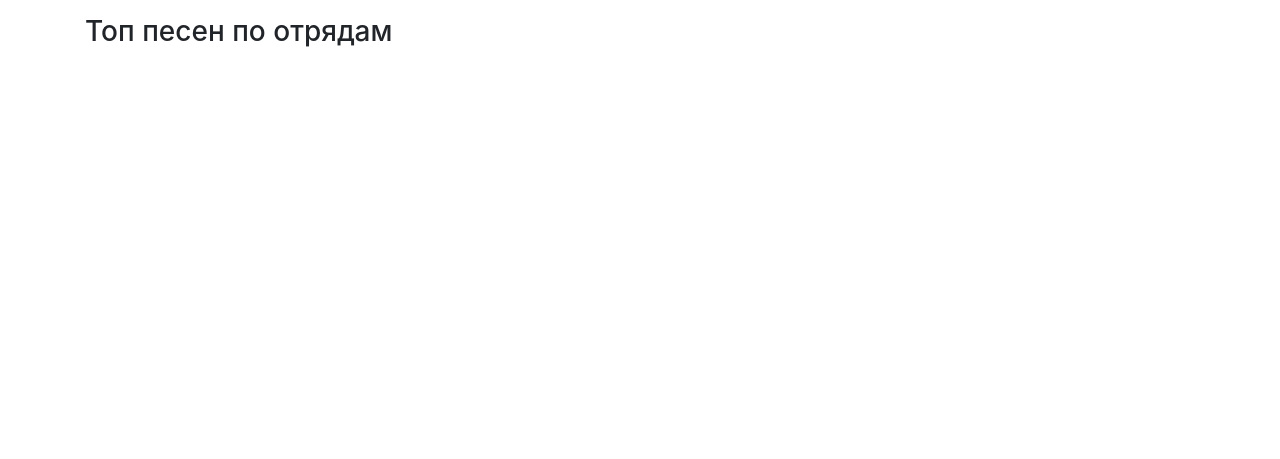
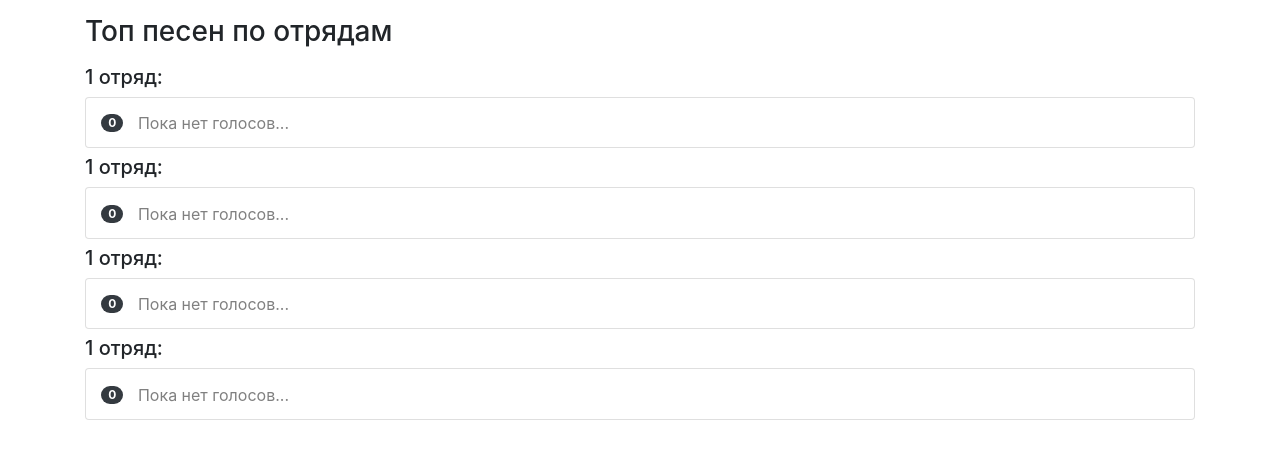
Before and after one commit to deffuseyou/vympel.one, a Flask app: template templates/squad_rating.html in a window 1280 px wide. Shown: the top 459 px of the page. Run offline with Flask 3, Linux system fonts and the light colour scheme; the template is opened without the code that fills it, so the values that code supplies are empty; some libraries are stand-ins or nearby versions.

Commit message:
add nothing in squad

```diff
--- a/templates/squad_rating.html
+++ b/templates/squad_rating.html
@@ -46,7 +46,6 @@
     {% if sq1|length != 0 %}
         <h5>1 отряд: </h5>
         <ul class="list-group">
-            {{ sq4 }}
             {% for song in sq1 %}
                 <li class="list-group-item">
                     <span class="badge badge-dark badge-pill rating-badge">{{ song[0] }}</span>
@@ -56,6 +55,16 @@
                     </div>
                 </li>
             {% endfor %}
+        </ul>
+    {% else %}
+        <h5>1 отряд: </h5>
+        <ul class="list-group">
+            <li class="list-group-item">
+                <span class="badge badge-dark badge-pill rating-badge">0</span>
+                <div class="song-info">
+                    <span class="song-artist">Пока нет голосов...</span>
+                </div>
+            </li>
         </ul>
     {% endif %}
     {% if sq2|length != 0 %}
@@ -71,6 +80,16 @@
                 </li>
             {% endfor %}
         </ul>
+    {% else %}
+        <h5>1 отряд: </h5>
+        <ul class="list-group">
+            <li class="list-group-item">
+                <span class="badge badge-dark badge-pill rating-badge">0</span>
+                <div class="song-info">
+                    <span class="song-artist">Пока нет голосов...</span>
+                </div>
+            </li>
+        </ul>
     {% endif %}
     {% if sq3|length != 0 %}
         <h5>3 отряд: </h5>
@@ -84,6 +103,16 @@
                     </div>
                 </li>
             {% endfor %}
+        </ul>
+    {% else %}
+        <h5>1 отряд: </h5>
+        <ul class="list-group">
+            <li class="list-group-item">
+                <span class="badge badge-dark badge-pill rating-badge">0</span>
+                <div class="song-info">
+                    <span class="song-artist">Пока нет голосов...</span>
+                </div>
+            </li>
         </ul>
     {% endif %}
     {% if sq4|length != 0 %}
@@ -99,6 +128,16 @@
                 </li>
             {% endfor %}
         </ul>
+    {% else %}
+        <h5>1 отряд: </h5>
+        <ul class="list-group">
+            <li class="list-group-item">
+                <span class="badge badge-dark badge-pill rating-badge">0</span>
+                <div class="song-info">
+                    <span class="song-artist">Пока нет голосов...</span>
+                </div>
+            </li>
+        </ul>
     {% endif %}
 </div>
 </body>
```
